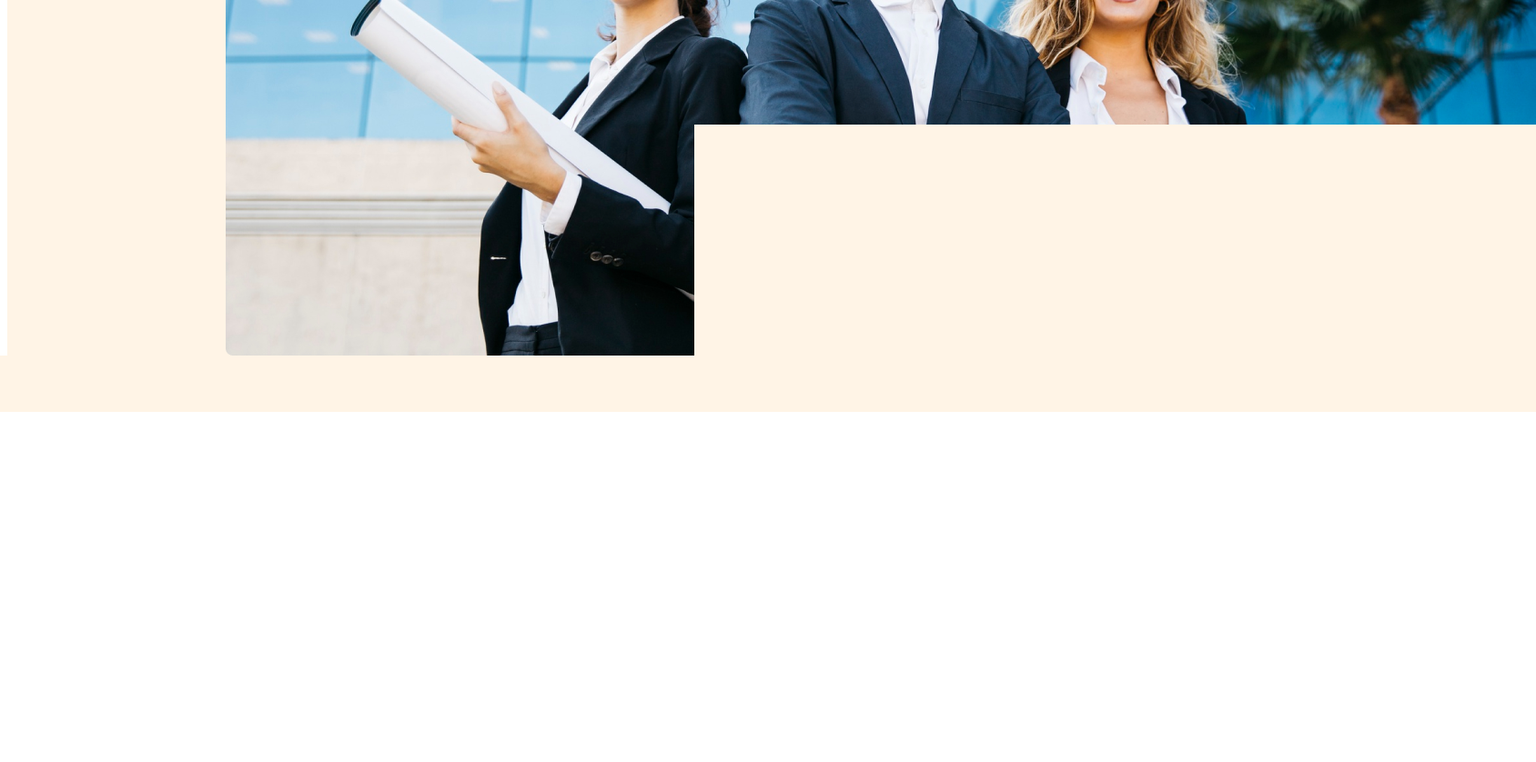
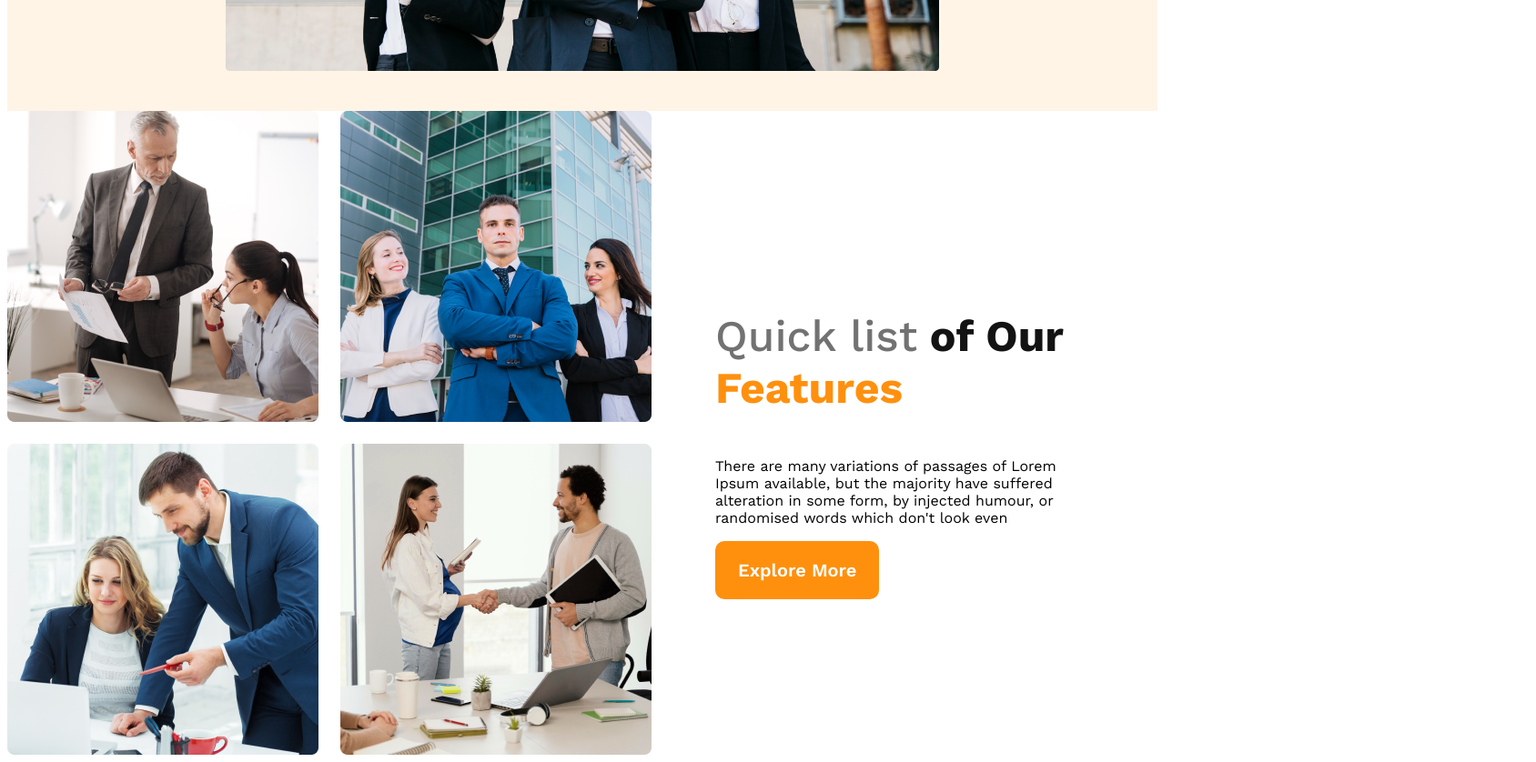
Before and after one commit to joyroy7/Architects-website, a plain HTML site: page index.html in a window 1280 px wide. Shown: the part 880-1718 px from the top of the page at 91% size, 1688 px wide, since content can reach past the window. Before the commit the page ends 1333 px from the top, so only its background shows below. Drawn offline with nearby package versions, Linux system fonts and the light colour scheme.

Commit message:
my commit

```diff
--- a/index.html
+++ b/index.html
@@ -28,6 +28,19 @@
 
     </header>
     <main>
+        <section class="team">
+            <div class="team-img">
+                <img src="images/team1.png" alt="">
+                <img src="images/team2.png" alt="">
+                <img src="images/team3.png" alt="">
+                <img src="images/team4.png" alt="">
+            </div>
+            <div class="team-contant">
+                <h3 class="team-title"><span class="quick">Quick list</span> <span class="our">of Our</span><span class="text-Features"> Features</span></h3>
+                <p class="team-discription">There are many variations of passages of Lorem Ipsum available, but the majority have suffered alteration in some form, by injected humour, or randomised words which don't look even</p>
+                <button class="btom">Explore More</button>
+            </div>
+        </section>
 
     </main>
     <footer>
--- a/style/responsive.css
+++ b/style/responsive.css
@@ -7,7 +7,7 @@
 /* header style */
 header{
     background: rgba(255, 144, 14, 0.10);
-    padding: 50px 240px;
+    padding: 40px 240px;
 }
 nav{
     display: flex;
@@ -60,4 +60,66 @@ nav li a{
     font-size: 1.25rem;
     font-weight: 600;
     cursor: pointer;
+    border: 0px;
 }
+.banner img{
+    width: 100%;
+margin-top: 20px;
+}
+
+/* mobil responsive */
+
+@media screen and (max-width:576px) {
+    header{
+        padding: 20px;
+    }
+    nav{
+        flex-direction: column;
+    }
+
+}
+
+/* tablet responsive */
+@media screen and (min-width:576px) and (max-width:960px) {
+    header{
+        padding: 50px;
+    }
+    nav{
+        flex-direction: column;
+    }
+
+}
+
+/* main style */
+main{
+    max-width: 1440px;
+    margin: 0 auto;
+}
+.team{
+    display: flex;
+    align-items: center;
+}
+.team-img{
+    display: grid;
+    grid-template-columns: repeat(2, 1fr);
+    gap: 1.5rem;
+}
+.team-contant{
+    padding-right: 70px;
+    padding-left: 70px;
+}
+.team-title{
+    font-size: 3rem;
+}
+.quick{
+    color: #727272;
+    font-weight: 500;
+}
+.our{
+    color: #131313;
+    font-weight: 700;
+}
+.text-Features{
+    color: #FF900E;
+    font-weight: 700;
+}
```
